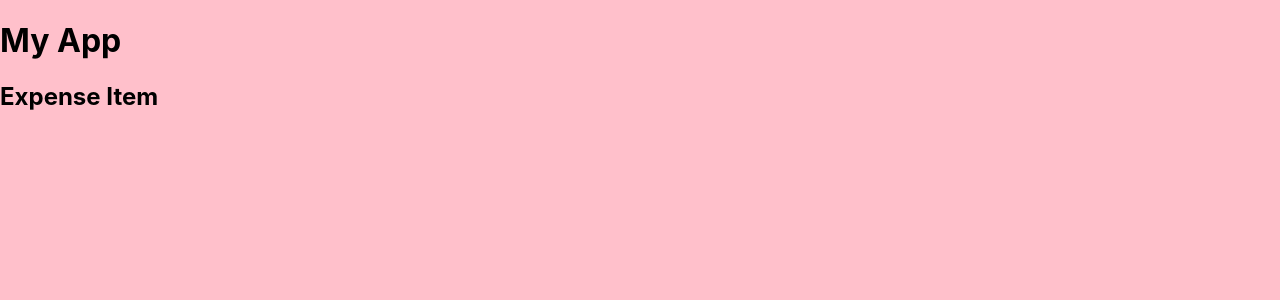
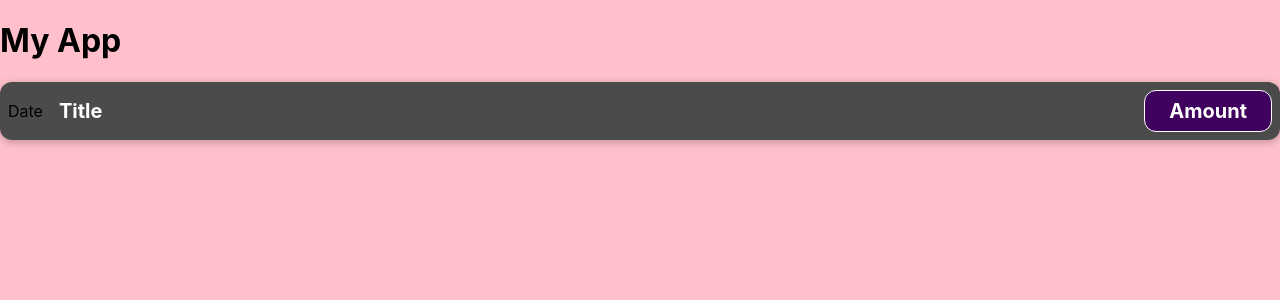
Before and after one commit to kwatts949/react, a JavaScript app in the folder project_1/: page / in a window 1280 px wide. Shown: the top 300 px of the page. Built offline with nearby package versions, Linux system fonts and the light colour scheme; the HTML template or start-up script is replaced by a standard one.

Commit message:
Add ExpenseItem styling

```diff
--- /dev/null
+++ b/project_1/src/components/ExpenseItem.css
@@ -0,0 +1,56 @@
+.expense-item {
+  display: flex;
+  justify-content: space-between;
+  align-items: center;
+  box-shadow: 0 2px 8px rgba(0, 0, 0, 0.25);
+  padding: 0.5rem;
+  margin: 1rem 0;
+  border-radius: 12px;
+  background-color: #4b4b4b;
+}
+
+.expense-item__description {
+  display: flex;
+  flex-direction: column;
+  gap: 1rem;
+  align-items: flex-end;
+  flex-flow: column-reverse;
+  justify-content: flex-start;
+  flex: 1;
+}
+
+.expense-item h2 {
+  color: #3a3a3a;
+  font-size: 1rem;
+  flex: 1;
+  margin: 0 1rem;
+  color: white;
+}
+
+.expense-item__price {
+  font-size: 1rem;
+  font-weight: bold;
+  color: white;
+  background-color: #40005d;
+  border: 1px solid white;
+  padding: 0.5rem;
+  border-radius: 12px;
+}
+
+@media (min-width: 580px) {
+  .expense-item__description {
+    flex-direction: row;
+    align-items: center;
+    justify-content: flex-start;
+    flex: 1;
+  }
+
+  .expense-item__description h2 {
+    font-size: 1.25rem;
+  }
+
+  .expense-item__price {
+    font-size: 1.25rem;
+    padding: 0.5rem 1.5rem;
+  }
+}
--- a/project_1/src/components/ExpenseItem.js
+++ b/project_1/src/components/ExpenseItem.js
@@ -1,5 +1,15 @@
+import './ExpenseItem.css'
+
 function ExpenseItem() {
-  return <h2>Expense Item</h2>;
+  return (
+    <div className='expense-item'>
+      <div>Date</div>
+      <div className='expense-item__description'>
+        <h2>Title</h2>
+      <div className='expense-item__price'>Amount</div>
+      </div>
+    </div>
+  );
 }
 
 export default ExpenseItem;
```
